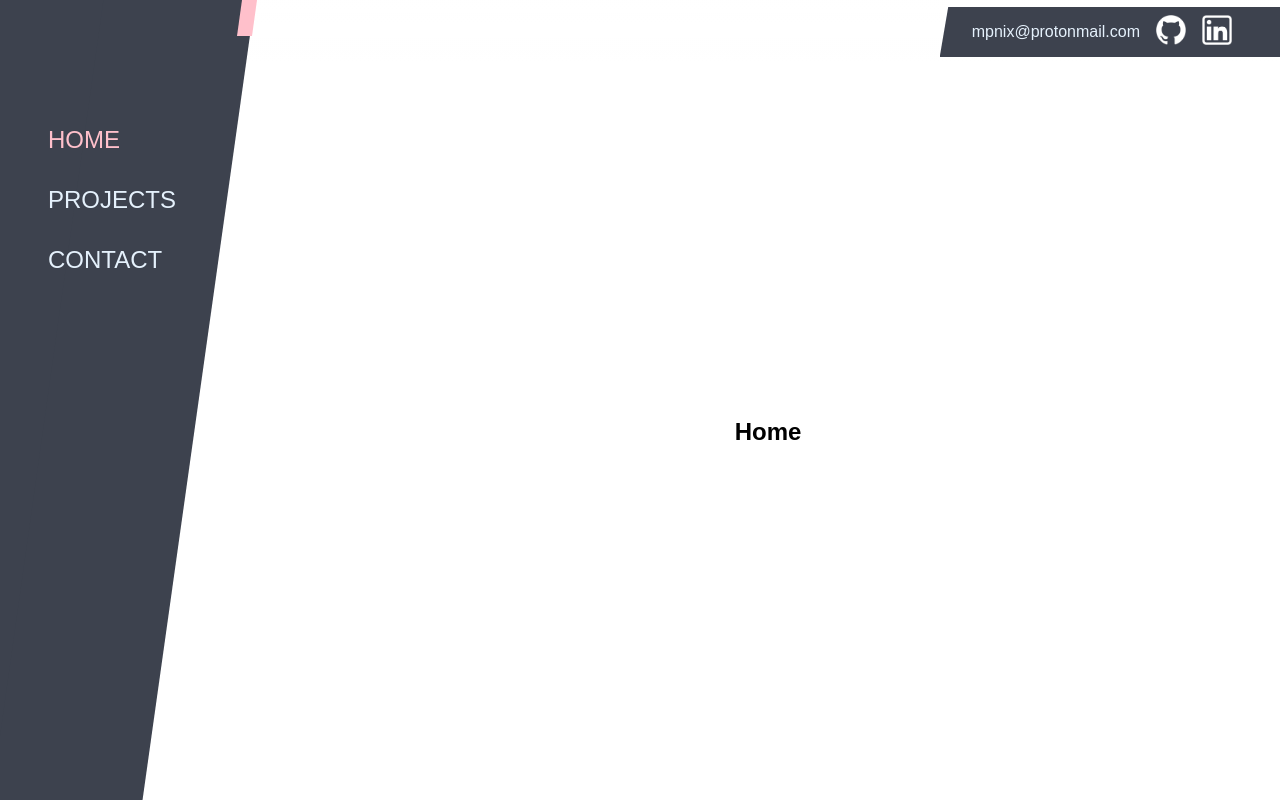
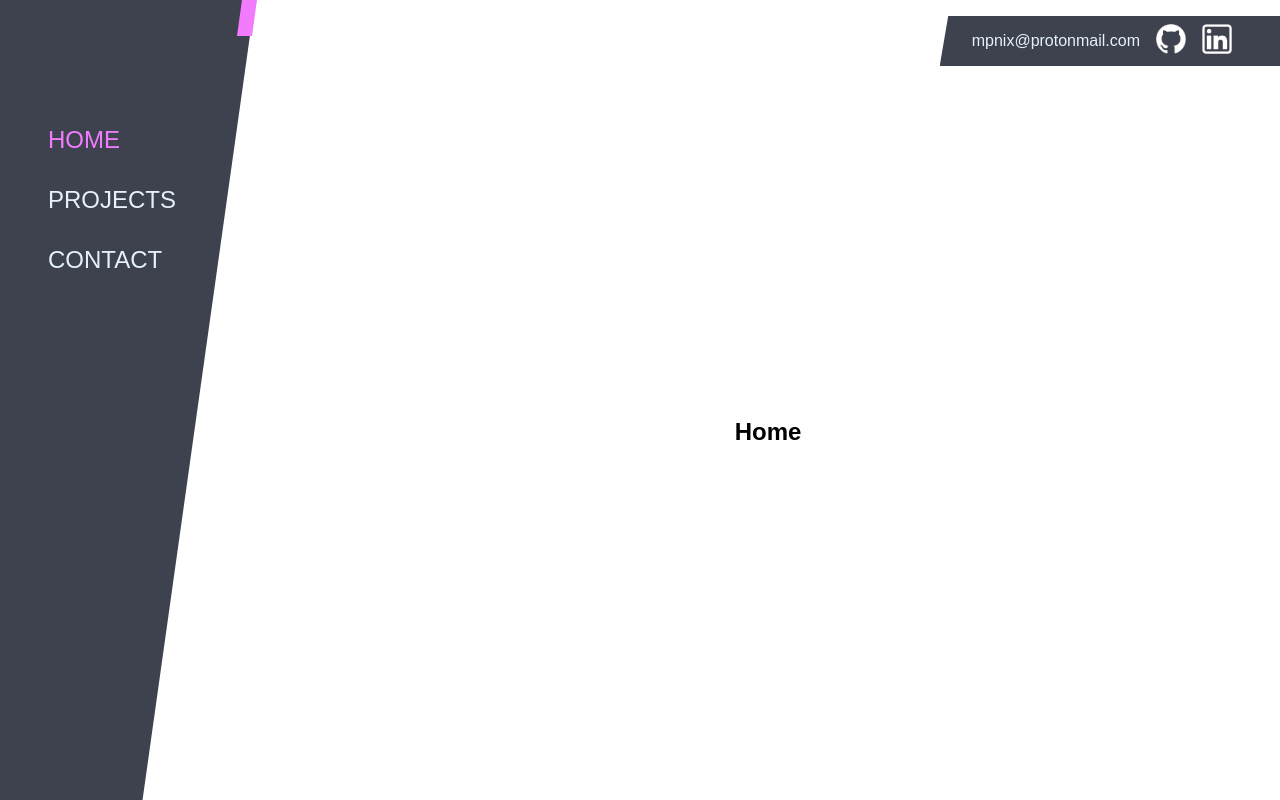
Before and after one commit to NixMichael/portfolio, a React (Create React App) app: page / in a window 1280 px wide. Built offline with nearby package versions, Linux system fonts and the light colour scheme; a web font is replaced by a local one.

Commit message:
Added color to style constants

```diff
--- a/src/styles/CONSTANTS.css
+++ b/src/styles/CONSTANTS.css
@@ -2,6 +2,7 @@
     --bg-feature-color: rgba(30, 42, 58, 0.2);
     --bg-main-color: rgb(61, 66, 78);
     --secondary-color: rgba(255,255,255,0.9);
+    --highlight-color: rgb(242, 124, 253);
     --font-color: rgb(229, 241, 252);
     --link-color: rgb(192, 181, 181);
 }
--- a/src/styles/index.css
+++ b/src/styles/index.css
@@ -30,6 +30,10 @@ h1, h2 {
   color: black;
 }
 
+a {
+  text-decoration: none;
+}
+
 .App {
   min-height: 100vh;
   display: flex;
@@ -42,7 +46,7 @@ h1, h2 {
   left: 237px;
   width: 20px;
   height: 36px;
-  background: pink;
+  background: var(--highlight-color);
   z-index: 10;
   clip-path: polygon(25% 0, 100% 0, 75% 100%, 0 100%);
 }
@@ -103,14 +107,15 @@ h1, h2 {
     position: fixed;
     top: 0;
     width: 100vw;
-    background-image: linear-gradient(to bottom, white, rgba(255,255,255,0.5) 80%, rgba(255,255,255,0.1) 100%);
-    height: 4rem;
+    height: 7rem;
+    background-image: linear-gradient(to bottom, white, rgba(255,255,255,0.8) 70%, rgba(255,255,255,0.1) 90%);
     display: flex;
     justify-content: flex-end;
-    align-items: center;
+    align-items: flex-start;
   }
 
   .header .links {
+    margin: 1rem 0;
     padding: 0.5rem 2rem;
     display: flex;
     justify-content: space-between;
@@ -183,7 +188,7 @@ h1, h2 {
   }
 
   .active {
-    color: pink;
+    color: var(--highlight-color);
   }
 
 }
```
